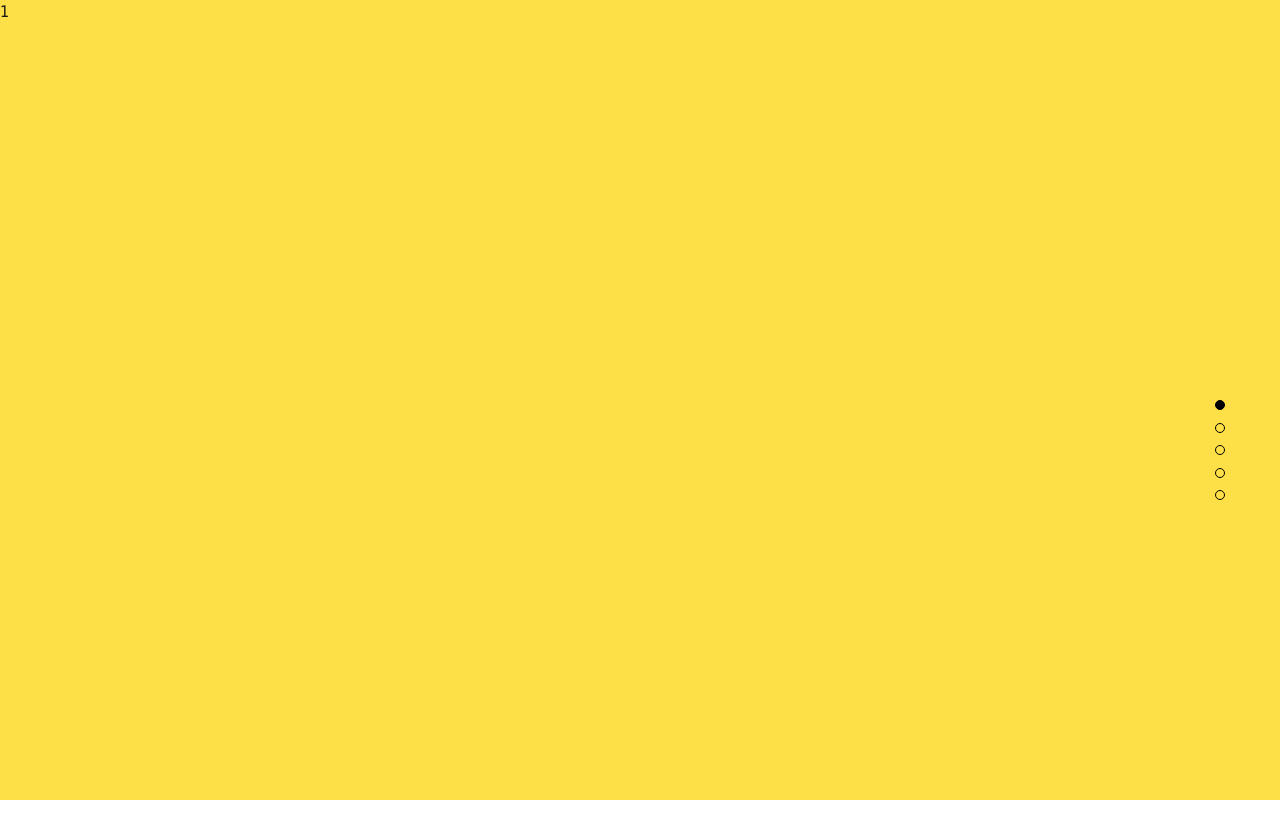
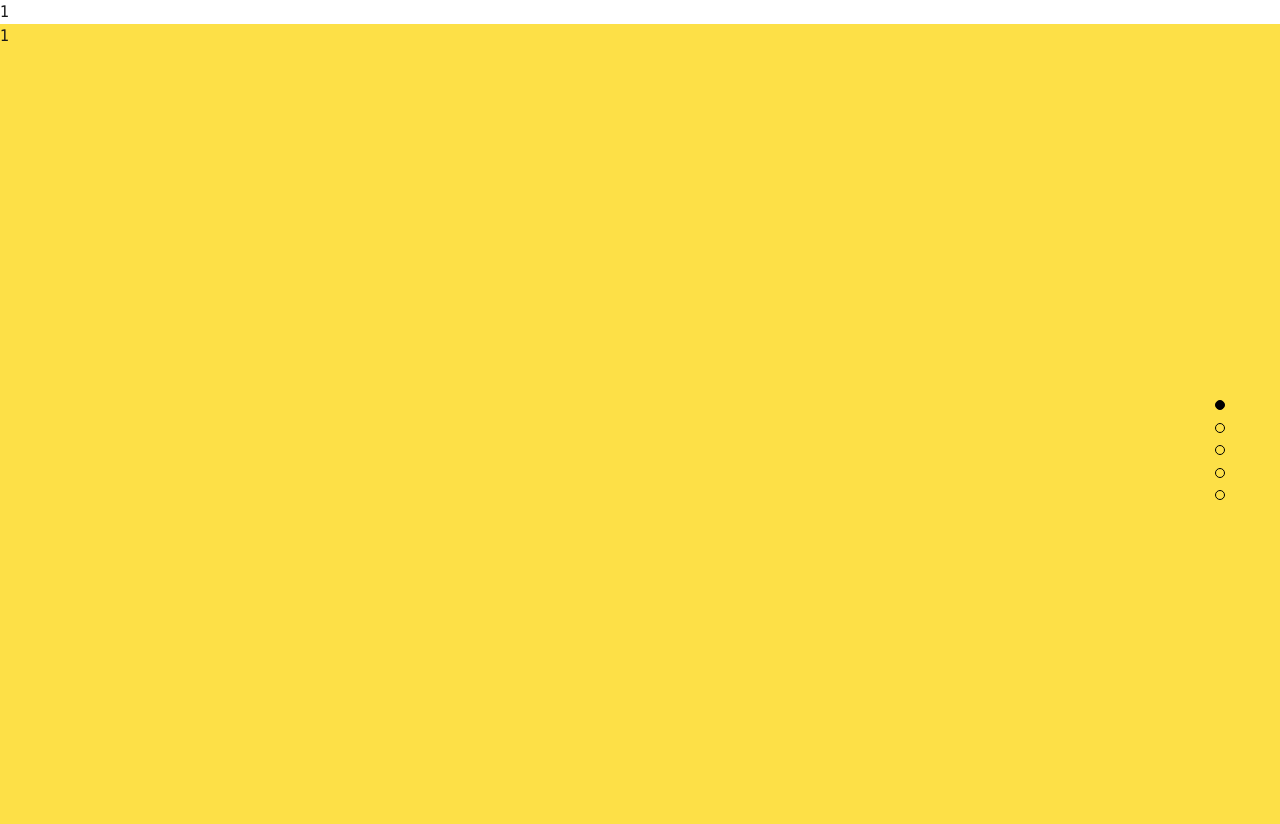
Before and after one commit to cho-in-sik/wvr, a Next.js app: page / in a window 1280 px wide. Before the commit the page ends 800 px from the top, so only its background shows below. Built offline with nearby package versions, Linux system fonts and the light colour scheme.

Commit message:
feat: 네브바 위치

```diff
--- a/src/app/_components/Navbar.tsx
+++ b/src/app/_components/Navbar.tsx
@@ -1,3 +1,3 @@
 export default function NavBar() {
-  return <div></div>;
+  return <div className="">1</div>;
 }
--- a/src/app/layout.tsx
+++ b/src/app/layout.tsx
@@ -16,7 +16,7 @@ export default function RootLayout({
 }>) {
   return (
     <html lang="en">
-      <body className="antialiased">
+      <body className="antialiased [&::-webkit-scrollbar]:hidden">
         <NavBar />
         {children}
       </body>
--- a/src/app/page.tsx
+++ b/src/app/page.tsx
@@ -51,10 +51,7 @@ export default function Home() {
   }, [currentPage, pageHeight]);
 
   return (
-    <div
-      ref={outerDivRef}
-      className="h-screen overflow-y-hidden scrollbar-hide"
-    >
+    <div ref={outerDivRef} className="h-screen overflow-y-hidden">
       <Dots currentPage={currentPage} />
       <div className="inner bg-yellow-300 h-screen">1</div>
       <div className="w-full h-1 bg-gray-200"></div>
```
